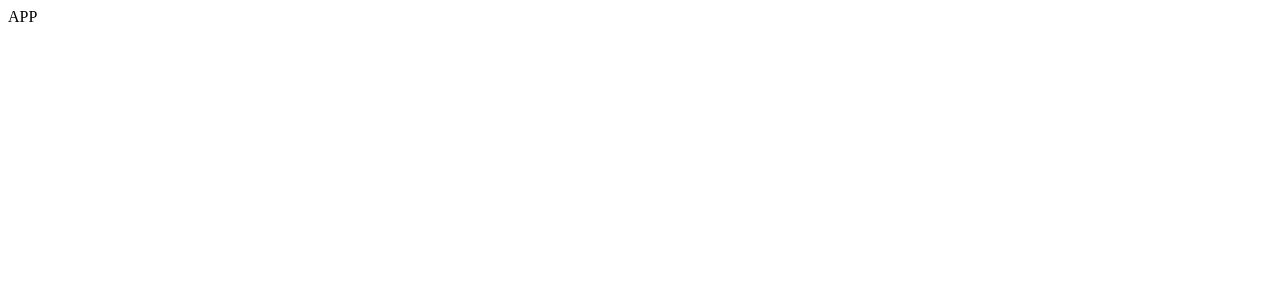
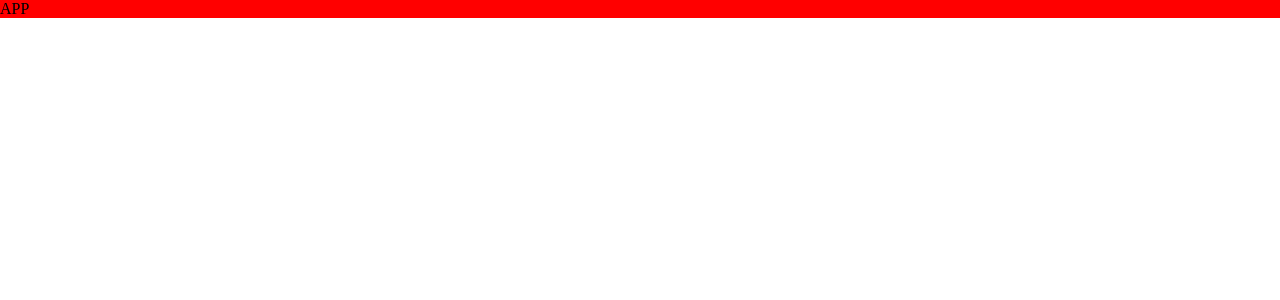
Before and after one commit to philrmass/weight-tracker, a React app: page / in a window 1280 px wide. Shown: the top 300 px of the page. Built offline with nearby package versions, Linux system fonts and the light colour scheme; the HTML template or start-up script is replaced by a standard one.

Commit message:
add styles

```diff
--- a/package.json
+++ b/package.json
@@ -13,9 +13,11 @@
     "@babel/preset-env": "^7.11.0",
     "@babel/preset-react": "^7.10.4",
     "babel-loader": "^8.1.0",
+    "css-loader": "^4.2.1",
     "eslint": "^7.7.0",
     "eslint-loader": "^4.0.2",
     "eslint-plugin-react": "^7.20.6",
+    "style-loader": "^1.2.1",
     "webpack": "^4.44.1",
     "webpack-cli": "^3.3.12",
     "webpack-dev-server": "^3.11.0"
--- a/src/components/App.js
+++ b/src/components/App.js
@@ -1,8 +1,12 @@
 import React from 'react';
+
+import styles from '../styles/App.module.css';
 
 function App() {
   return (
-    <div>APP</div>
+    <main className={styles.main}>
+      <div>APP</div>
+    </main>
   );
 }
 
--- a/src/index.js
+++ b/src/index.js
@@ -1,6 +1,8 @@
 import React from 'react';
 import ReactDOM from 'react-dom';
 
+import './styles/normalize.css';
+import './styles/index.css';
 import App from './components/App';
 
 ReactDOM.render(
--- /dev/null
+++ b/src/styles/App.module.css
@@ -0,0 +1,3 @@
+.main {
+  background: red;
+}
--- /dev/null
+++ b/src/styles/index.css
@@ -0,0 +1,21 @@
+:root {
+  --text-blue: #2020df;
+}
+
+* {
+  box-sizing: border-box;
+}
+
+html {
+  height: 100%;
+  width: 100%;
+  margin: 0;
+  padding: 0;
+}
+
+body {
+  height: 100%;
+  width: 100%;
+  margin: 0;
+  padding: 0;
+}
--- /dev/null
+++ b/src/styles/normalize.css
@@ -0,0 +1,27 @@
+button {
+  padding: 0;
+  border: none;
+  margin: 0;
+  background-color: transparent;
+  color: inherit;
+  font: inherit;
+  cursor: pointer;
+  outline: none;
+  white-space: nowrap;
+}
+
+input {
+  padding: 0;
+  border: none;
+  margin: 0;
+  background-color: transparent;
+  color: inherit;
+  font: inherit;
+  outline: none;
+}
+
+ul {
+  list-style-type: none;
+  margin: 0;
+  padding: 0;
+}
--- a/webpack.config.js
+++ b/webpack.config.js
@@ -2,6 +2,24 @@ module.exports = {
   entry: './src/index.js',
   module: {
     rules: [
+      {
+        test: /\.css$/,
+        use: [
+          'style-loader',
+          {
+            loader: 'css-loader',
+            options: {
+              modules: true,
+            },
+          },
+        ],
+        include: /\.module\.css$/,
+      },
+      {
+        test: /\.css$/,
+        use: ['style-loader', 'css-loader'],
+        exclude: /\.module\.css$/,
+      },
       {
         test: /\.js$/,
         enforce: 'pre',
```
Also changed, not shown: 1 other file (tests, documents, lock files or other folders).
